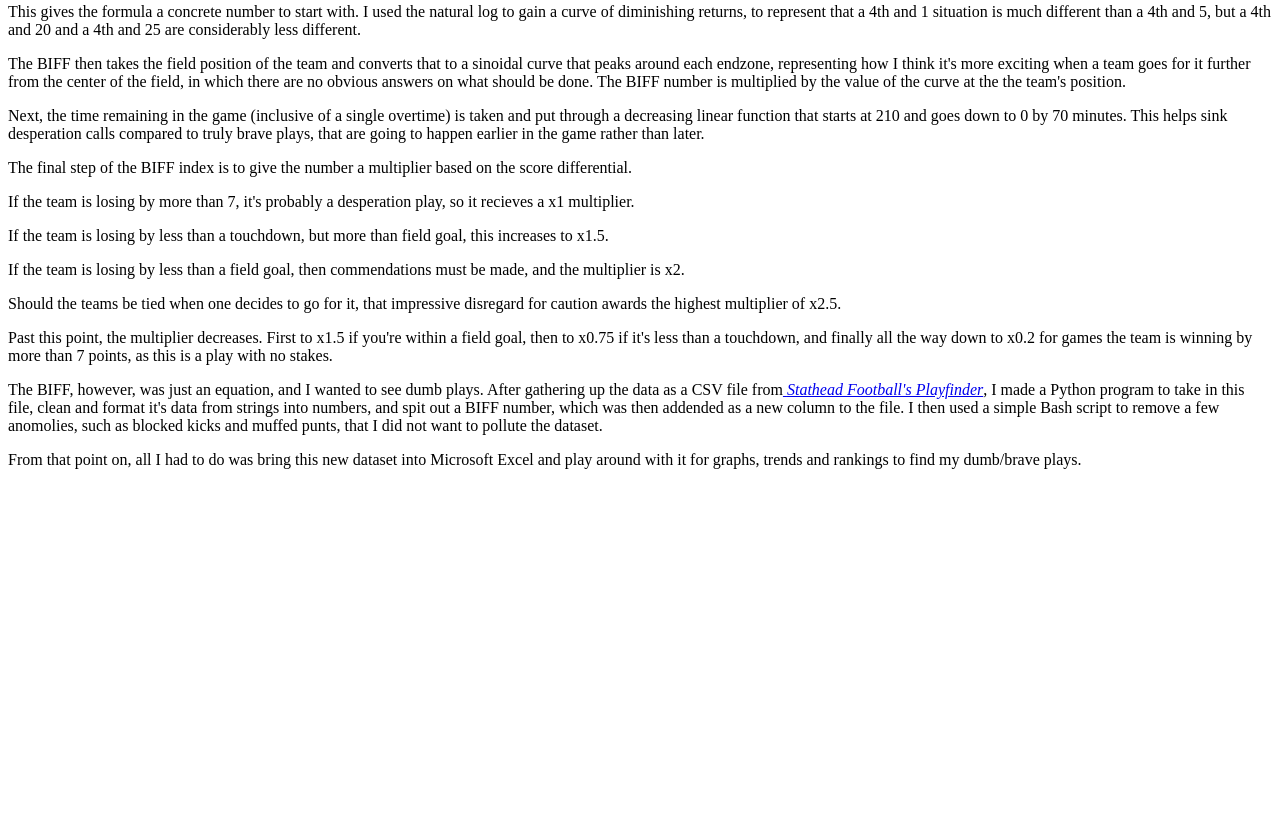
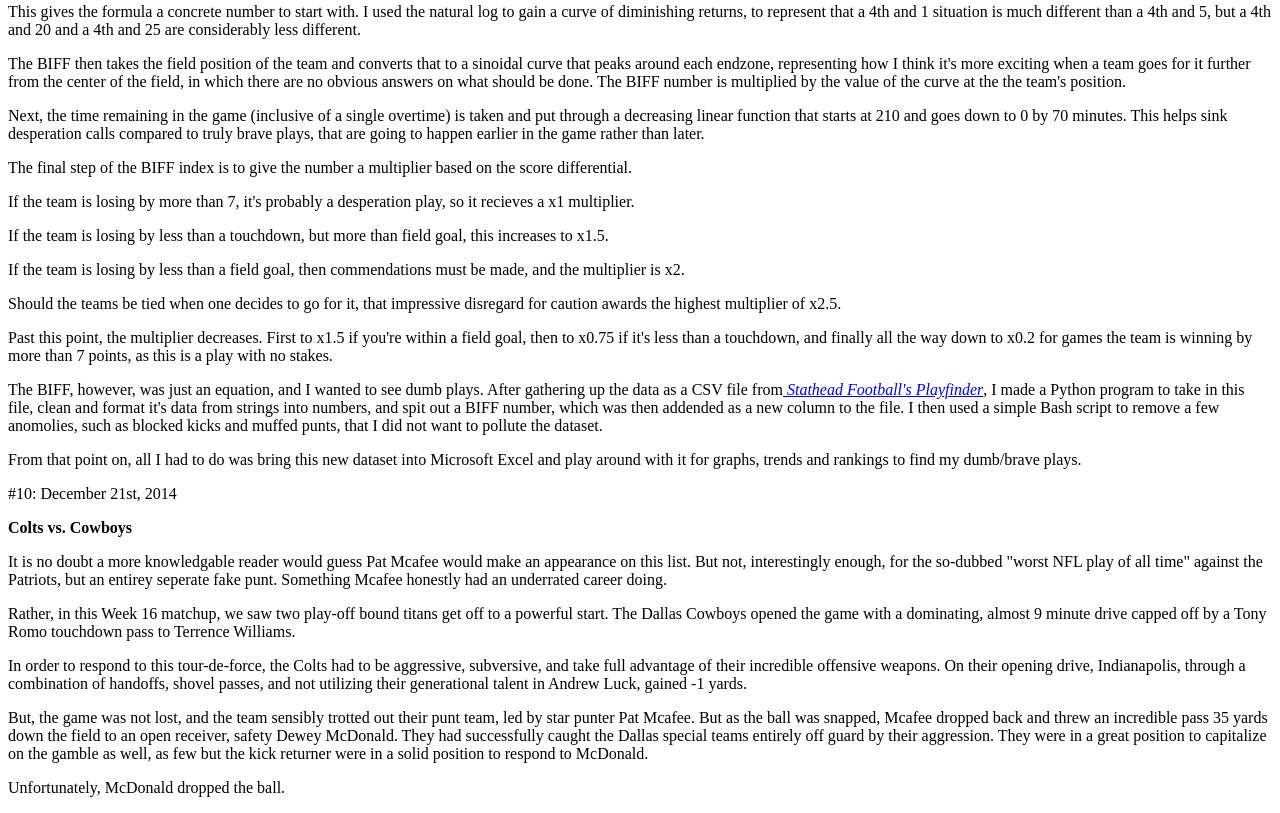
Before and after one commit to NickQuigley02/FootballBIFFIndex, a plain HTML site: page index.html in a window 1280 px wide. Shown: the part 465-1278 px from the top of the page. Before the commit the page ends 950 px from the top, so only its background shows below. Drawn offline with Linux system fonts and the light colour scheme.

Commit message:
Creates an entry on the top 10 list.

```diff
--- a/index.html
+++ b/index.html
@@ -30,5 +30,22 @@
 		<p>The BIFF, however, was just an equation, and I wanted to see dumb plays. After gathering up the data as a CSV file from<a href="https://stathead.com/football/play_finder.cgi" title="Stathead Football's Playfinder."> <em>Stathead Football's Playfinder</em></a>, I made a Python program to take in this file, clean and format it's data from strings into numbers, and spit out a BIFF number, which was then addended as a new column to the file. I then used a simple Bash script to remove a few anomolies, such as blocked kicks and muffed punts, that I did not want to pollute the dataset.</p>
 		<p>From that point on, all I had to do was bring this new dataset into Microsoft Excel and play around with it for graphs, trends and rankings to find my dumb/brave plays.</p>
 	</section>
+	<div class="topTenList">
+		<div class="entryLeft">
+			<section id="entrySuperTitle">
+				<p>#10: December 21st, 2014</p>
+			</section>
+			<section id="entryTitle">
+				<strong>Colts vs. Cowboys</strong>
+			</section>
+			<section id="entryBody">
+			<p>It is no doubt a more knowledgable reader would guess Pat Mcafee would make an appearance on this list. But not, interestingly enough, for the so-dubbed "worst NFL play of all time" against the Patriots, but an entirey seperate fake punt. Something Mcafee honestly had an underrated career doing.</p>
+			<p>Rather, in this Week 16 matchup, we saw two play-off bound titans get off to a powerful start. The Dallas Cowboys opened the game with a dominating, almost 9 minute drive capped off by a Tony Romo touchdown pass to Terrence Williams.</p>
+			<p>In order to respond to this tour-de-force, the Colts had to be aggressive, subversive, and take full advantage of their incredible offensive weapons. On their opening drive, Indianapolis, through a combination of handoffs, shovel passes, and not utilizing their generational talent in Andrew Luck, gained -1 yards. </p>
+			<p>But, the game was not lost, and the team sensibly trotted out their punt team, led by star punter Pat Mcafee. But as the ball was snapped, Mcafee dropped back and threw an incredible pass 35 yards down the field to an open receiver, safety Dewey McDonald. They had successfully caught the Dallas special teams entirely off guard by their aggression. They were in a great position to capitalize on the gamble as well, as few but the kick returner were in a solid position to respond to McDonald.</p>
+			<p>Unfortunately, McDonald dropped the ball.</p>
+			</section>
+		</div>
+	</div>
   </body>
 </html>
```
